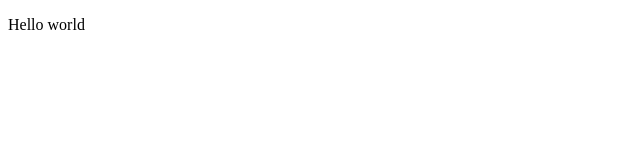
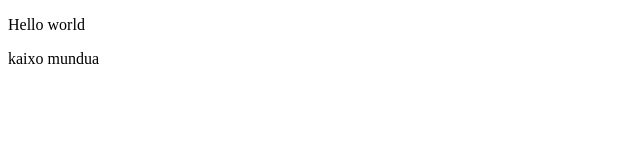
Before and after one commit to moneoasier/ikastaroproba, a plain HTML site: page index.html in a window 1280 px wide. Shown: the full height of the page, 0-640 px from the left. Drawn offline with Linux system fonts and the light colour scheme.

Commit message:
Update index.html

```diff
--- a/index.html
+++ b/index.html
@@ -7,6 +7,6 @@
 
 
 <p>Hello world</p>
-
+kaixo mundua
 </body>
 </html>
```
